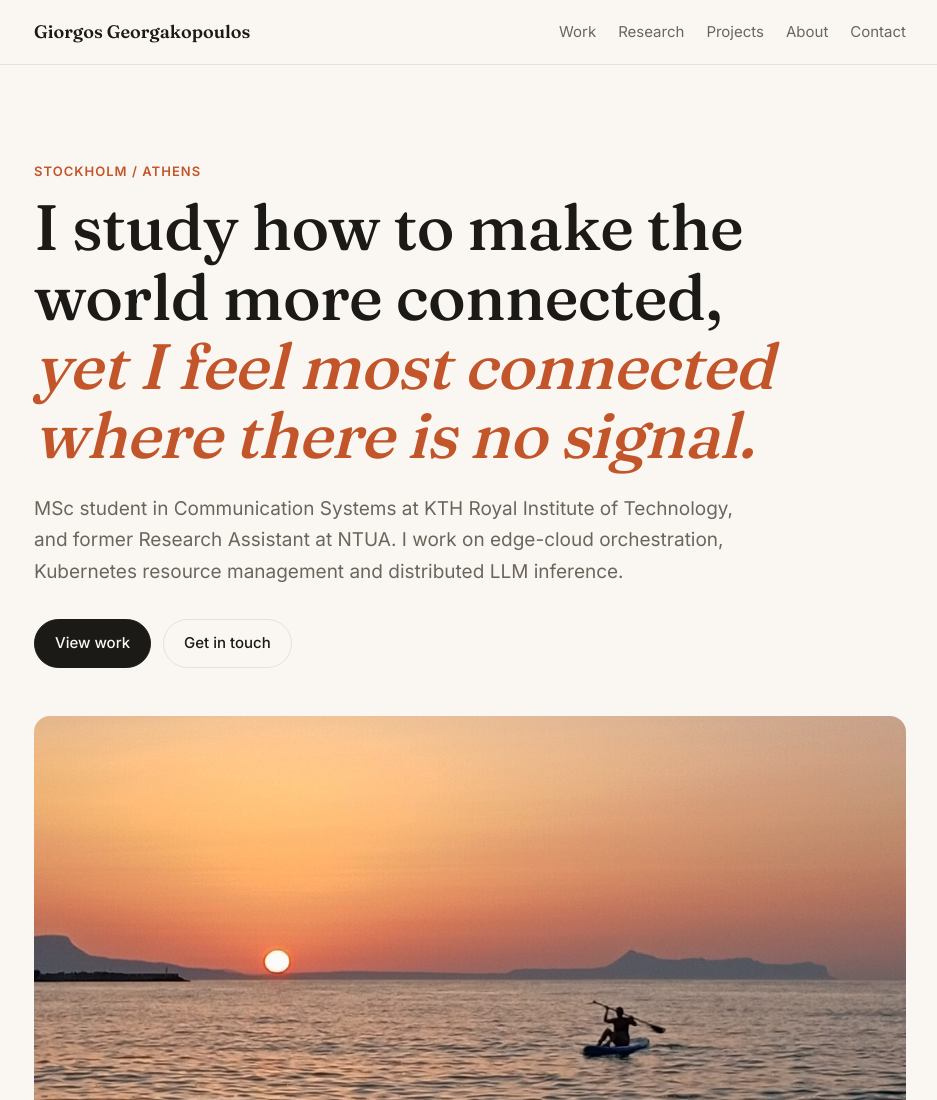
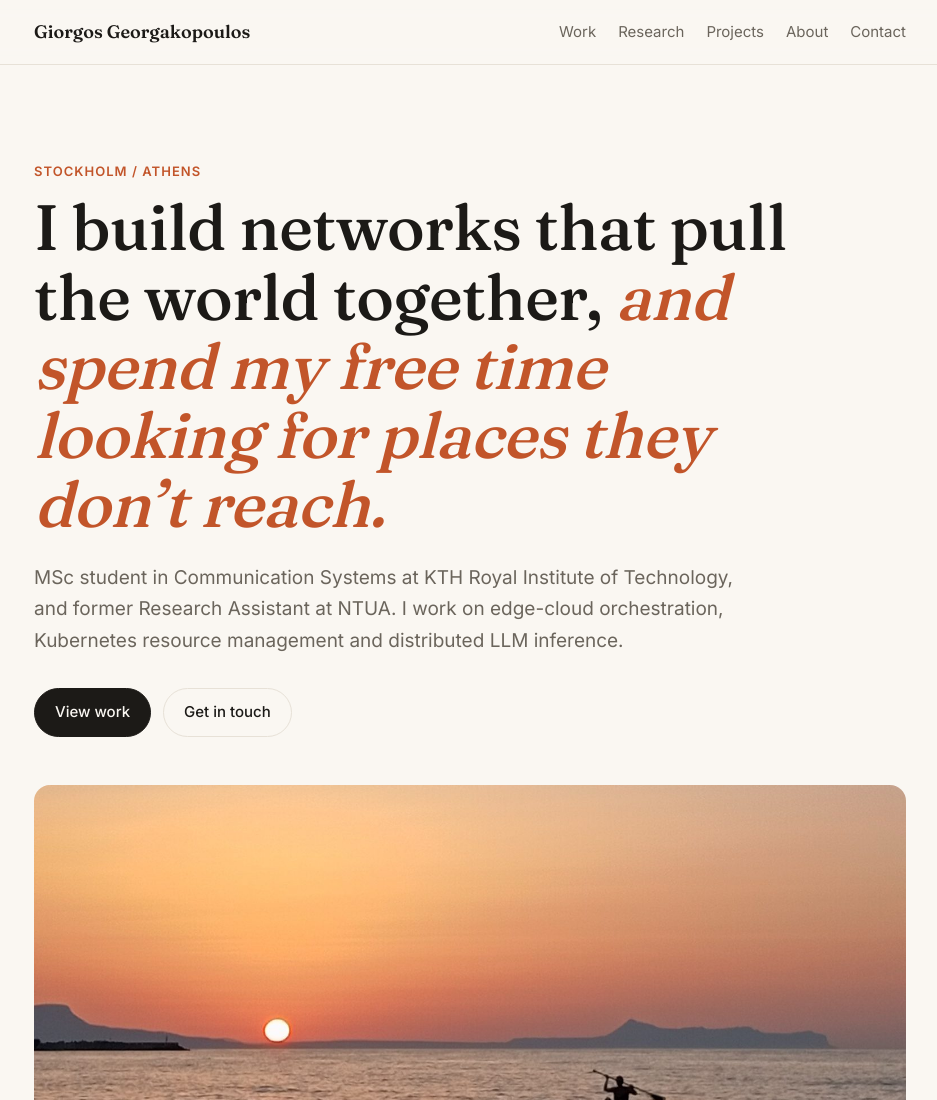
Before and after one commit to georgakopoulosgeo/personal_website, a plain HTML site: page index.html in a window 1280 px wide. Shown: the top 1100 px of the page, without its empty margins (170-1107 px from the left). Drawn offline with Linux system fonts and the light colour scheme.

Commit message:
Use the chosen hero headline
Co-Authored-By: Claude Opus 5.5 <noreply@anthropic.com>
Claude-Session: https://claude.ai/code/session_01DmzZK5GXpc6whtoTnMLK3k

```diff
--- a/index.html
+++ b/index.html
@@ -31,7 +31,7 @@
   <main>
     <section class="hero container">
       <p class="eyebrow">Stockholm / Athens</p>
-      <h1>I study how to make the world more connected, <em>yet I feel most connected where there is no signal.</em></h1>
+      <h1>I build networks that pull the world together, <em>and spend my free time looking for places they don&rsquo;t reach.</em></h1>
       <p class="lead">MSc student in Communication Systems at KTH Royal Institute of Technology, and former Research Assistant at NTUA. I work on edge-cloud orchestration, Kubernetes resource management and distributed LLM inference.</p>
       <div class="actions">
         <a class="btn btn-primary" href="#work">View work</a>
```
